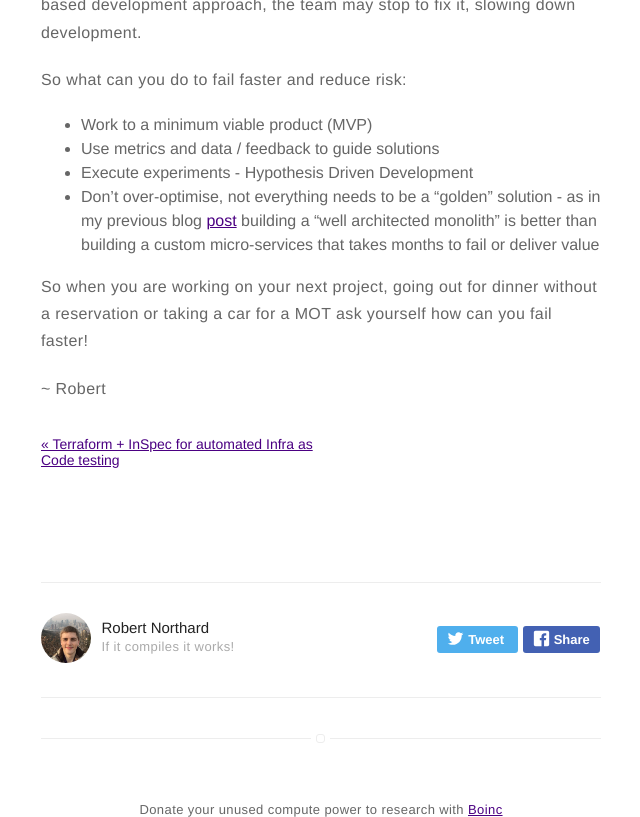
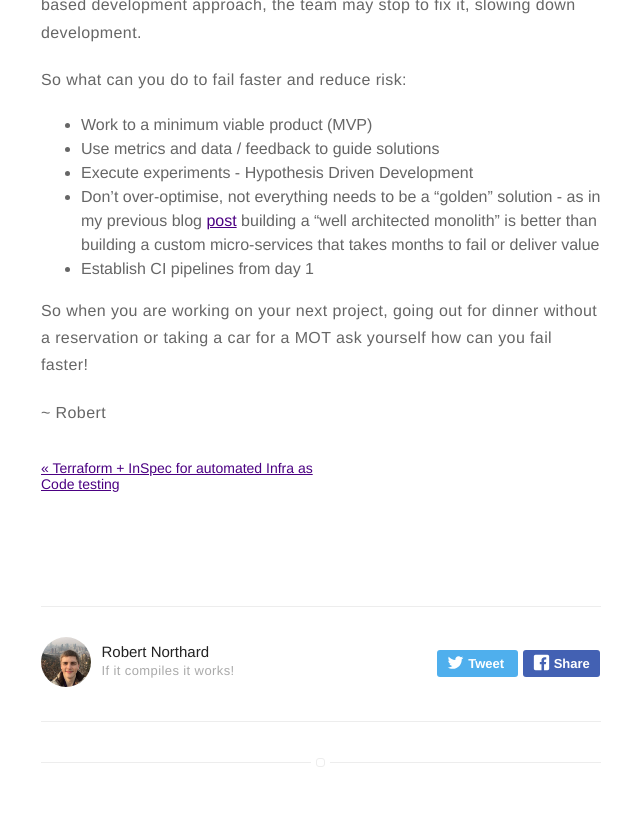
Before and after one commit to RobertNorthard/robertnorthard.github.io, a Jekyll site: the page built from _posts/2019-03-10-its-okay-to-fail.markdown, in a window 1280 px wide and 900 px high, scrolled down 1038 px, cut to the strip 0-817 px from the top of the window. Shown: the whole strip, without its empty margins (319-959 px from the left). Built offline with Jekyll 4.4.1, drawn with Linux system fonts in a browser that asks for light colours.

Commit message:
Added more ways to fail fast

```diff
--- a/_posts/2019-03-10-its-okay-to-fail.markdown
+++ b/_posts/2019-03-10-its-okay-to-fail.markdown
@@ -23,6 +23,7 @@ So what can you do to fail faster and reduce risk:
 * Use metrics and data / feedback to guide solutions
 * Execute experiments - Hypothesis Driven Development
 * Don't over-optimise, not everything needs to be a "golden" solution - as in my previous blog [post](https://robertnorthard.com/devops-days-well-architected-monoliths-are-okay/) building a "well architected monolith" is better than building a custom micro-services that takes months to fail or deliver value
+* Establish CI pipelines from day 1
 
 So when you are working on your next project, going out for dinner without a reservation or taking a car for a MOT ask yourself how can you fail faster!
 
```
